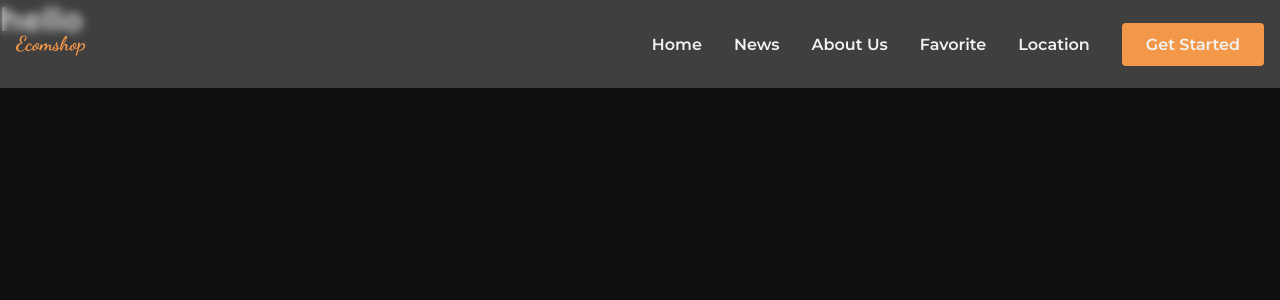
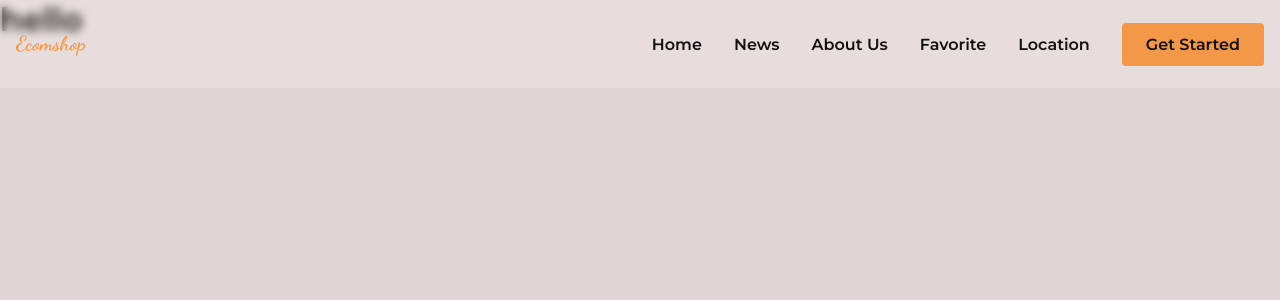
Before and after one commit to brianriant/ecomshop, a React (Vite) app: page /products in a window 1280 px wide. Shown: the top 300 px of the page. Built offline with nearby package versions, Linux system fonts and the light colour scheme.

Commit message:
fix: css refactor

```diff
--- a/src/components/layout/navbar/Navbar.css
+++ b/src/components/layout/navbar/Navbar.css
@@ -2,7 +2,7 @@
     position: fixed;
     width: 100%;
     top: 0;
-    background-color: rgba(255, 255, 255, 0.2);
+    background-color:var(--first-hover-color);
     backdrop-filter: blur(5px);
     z-index: var(--z-fixed);
 }
--- a/src/styles/global.css
+++ b/src/styles/global.css
@@ -9,9 +9,10 @@
 :root {
   --header-height: 3.5rem;
   --first-color: hsl(28, 88%, 62%);
-  --title-color: hsl(0, 0%, 95%);
-  --text-color: hsl(0, 0%, 75%);
-  --body-color: hsl(0, 0%, 6%);
+  --first-hover-color: rgba(255, 255, 255, 0.2);
+  --title-color: hsl(0, 8%, 7%);
+  --text-color: hsl(0, 12%, 5%);
+  --body-color: hsl(0, 18%, 86%);
 
   --body-font: "Montserrat", sans-serif;
   --second-font: "Dancing Script", cursive;
```
